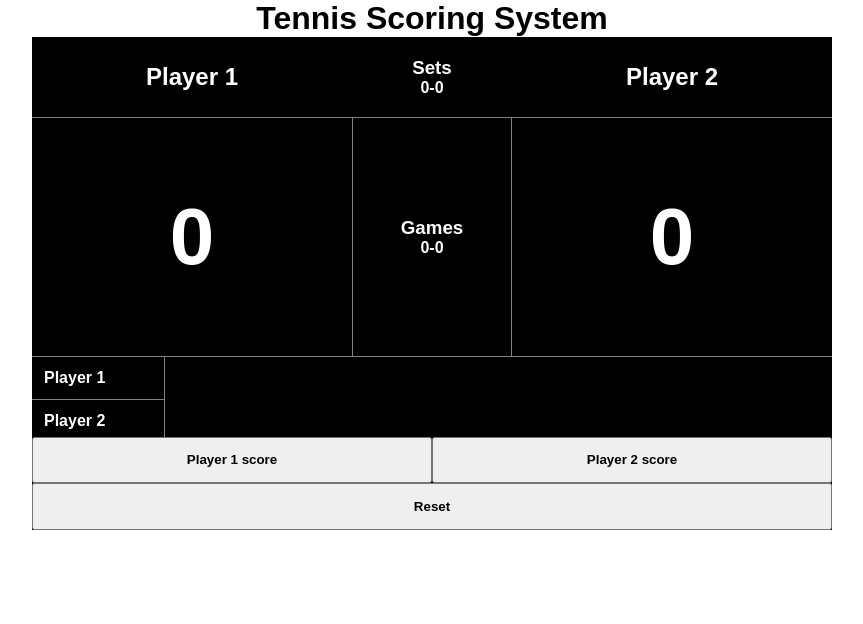
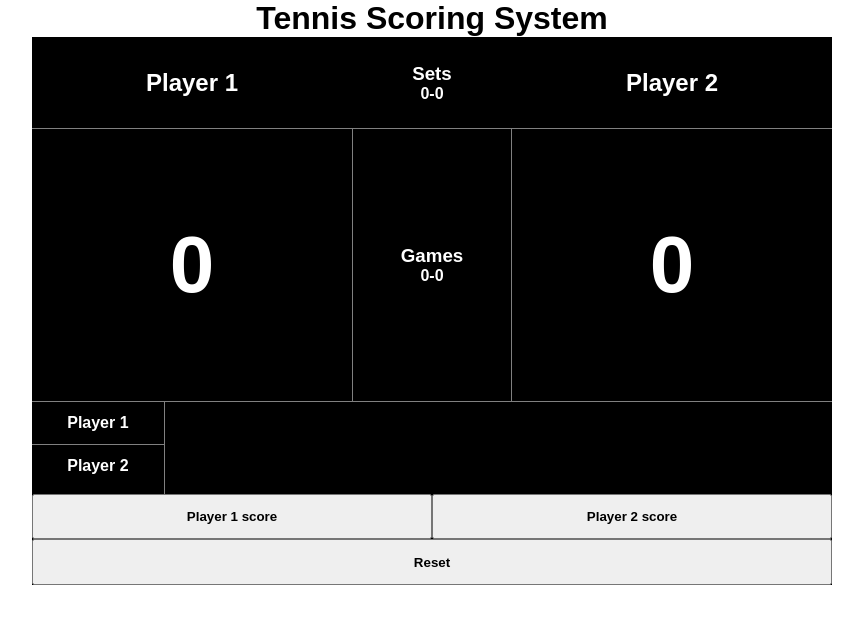
Before and after one commit to SebastianAlexandersson/tennis, a React app: page / in a window 1280 px wide. Shown: the top 624 px of the page, without its empty margins (208-1071 px from the left). Built offline with nearby package versions, Linux system fonts and the light colour scheme.

Commit message:
some cleanup

```diff
--- a/src/app.css
+++ b/src/app.css
@@ -12,9 +12,7 @@ body {
 }
 
 #app {
-  display: flex;
-  flex-direction: column;
-  align-items: center;
+  text-align: center;
 }
 
 h1,
--- a/src/components/scoreboard.css
+++ b/src/components/scoreboard.css
@@ -6,7 +6,9 @@
   color: #fff;
   font-weight: bold;
   grid-template-columns: 2fr 1fr 2fr;
-  grid-template-rows: 5em 15em 5em 2.9em 2.9em;
+  /*grid-template-rows: 5em 15em 5em 2.9em 2.9em;*/
+  grid-template-rows: 2fr 6fr 2fr 1fr 1fr;
+  margin: auto;
 }
 
 .setScore,
--- a/src/index.html
+++ b/src/index.html
@@ -3,7 +3,7 @@
 <head>
 	<meta charset="UTF-8">
 	<meta name="viewport" content="width=device-width, initial-scale=1.0">
-	<title>Document</title>
+	<title>Tennis Scoring System</title>
 </head>
 <body>
 	<div id="app"></div>
```
Also changed, not shown: package.json (+4 -4 lines), src/components/Scoreboard.jsx (+11 -1 lines), 3 other files (tests, documents, lock files or other folders).
